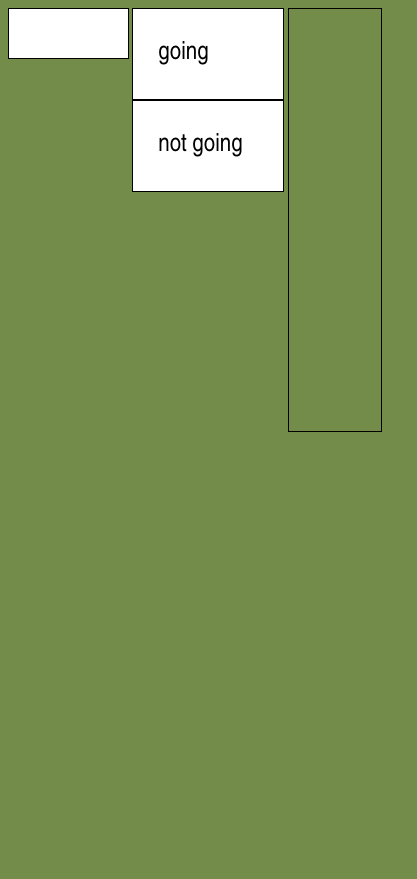
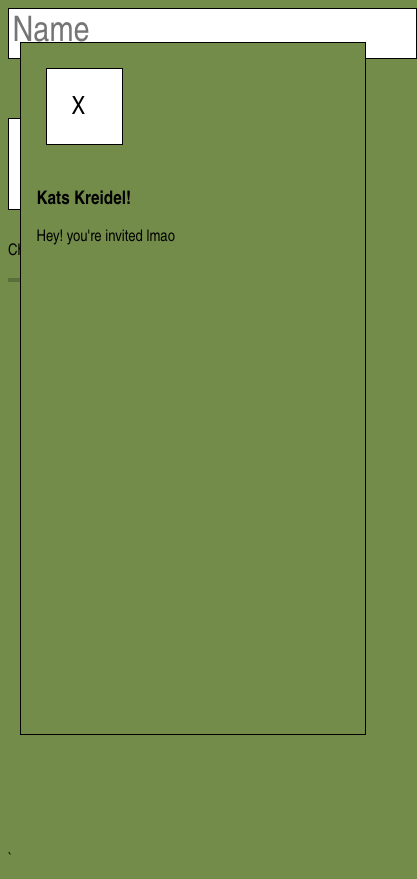
Before and after one commit to caizoryan/omamainvite, a plain HTML site: page index.html in a window 390 px wide. Shown: the whole page, 417 px wide, since content can reach past the window. Drawn offline with Linux system fonts and the light colour scheme; no server answers.

Commit message:
GO JAYS or whatever

```diff
--- a/index.html
+++ b/index.html
@@ -12,13 +12,21 @@
 <body>
 
 	<div class='main-container'>
-		<input></input>
+			<input placeholder='Name'></input>
 		<div class='buttons'>
 			<button id='going'>going</button>
 			<button id='not'>not going</button>
 		</div>
-		<div class='images'> </div>
+		<div class='expand'>
+			<p> Choose a character </p>
+			<div class='images'> </div>
+		</div>
 	</div>
+		<div class='invite'>
+			<button id='close'>X</button>
+			<h3>Kats Kreidel!</h3>
+			<p>Hey! you're invited lmao</p>
+		</div>`
 </body>
 
 <script type="module" src="./script.js"></script>
--- a/script.js
+++ b/script.js
@@ -127,3 +127,7 @@ function step(timestamp) {
 }
 
 requestAnimationFrame(step);
+
+document.querySelector('#close').onclick = () => {
+	document.querySelector(".invite").remove()
+}
--- a/style.css
+++ b/style.css
@@ -11,33 +11,25 @@ body {
 }
 
 .main-container {
-	/* margin: auto; */
-	/* position: fixed; */
-	/* width: 100vw; */
 	height: 100vh;
-	/* top: 0; */
-	/* left: 0; */
 	display: grid;
-	max-width: 800px;
-	grid-template-rows: 20% 10% 50%;
-    display: flex;
-	/* justify-content: center; */
-	/* align-items: center; */
+	grid-template-columns: 20% 20% 60%;
+	display: grid;
 	grid-gap:1%;
 }
 
 .images {
 	overflow-y: scroll;
 	width: 75%;
-    max-height: 50vh;
-	border: 1px solid black;
+	max-height: 50vh;
+	border: 2px solid #5B6F3A;
 	display: grid;
-	grid-template-columns: repeat( auto-fit, minmax(150px, 1fr) );
+	grid-template-columns: repeat( auto-fit, minmax(100px, 1fr) );
 	grid-row-gap: 1em;
 }
 
 .image-box[activated="true"]{
-	border: 1px solid yellow;
+	border: 2px solid #5B6F3A;
 }
 
 img {
@@ -97,12 +89,13 @@ img {
 
 input {
 	all: unset;
-	font-size: 4em;
+	font-size: 3.5em;
 	border: 1px solid black;
 	background: white;
 	padding: 0.1em;
+	font-weight: 100;
 	user-select: none;
-	max-width: 30%;
+	max-width: 400px;
 	max-height: 5vh;
 }
 
@@ -136,8 +129,50 @@ span.number {
 	border: 1px solid black;
 }
 
+.expand{
+	max-width: 800px;
+}
+
+.invite {
+	position: fixed;
+	width: 80vw;
+	height: 65vh;
+	background: #738C49;
+	top: 5vh;
+	left: 5vw;
+	padding: 1em;
+	padding-top: 15vh;
+	border: 1px solid black;
+}
+
+#close {
+	position: absolute;
+	width: 25px;
+	height: 25px;
+	left: 1em;
+	top: 1em;
+}
+
+
 @media only screen and (max-width: 800px) {
 	input {
-		font-size: 2em;
+		font-size: 2.2em;
+	}
+
+	.main-container {
+		margin: auto;
+		max-width: 2800px;
+		height: 100vh;
+		display: grid;
+		grid-template-rows: 12% 12% 50%;
+		grid-template-columns: 1fr;
+		display: grid;
+		/* align-items: center; */
+		grid-gap:1%;
+	}
+
+
+	.images {
+		grid-template-columns: repeat( auto-fit, minmax(100px, 1fr) );
 	}
 }
```
